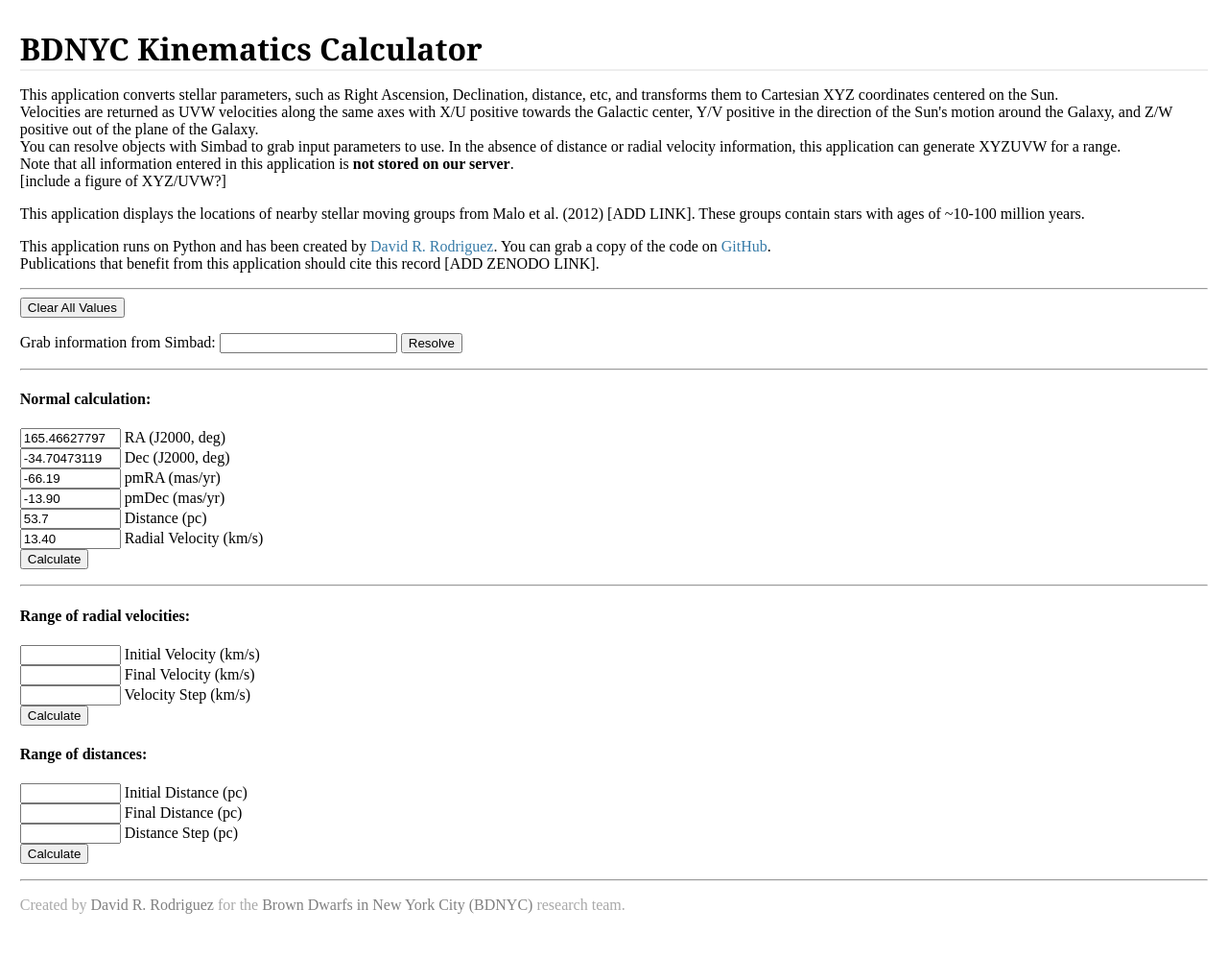
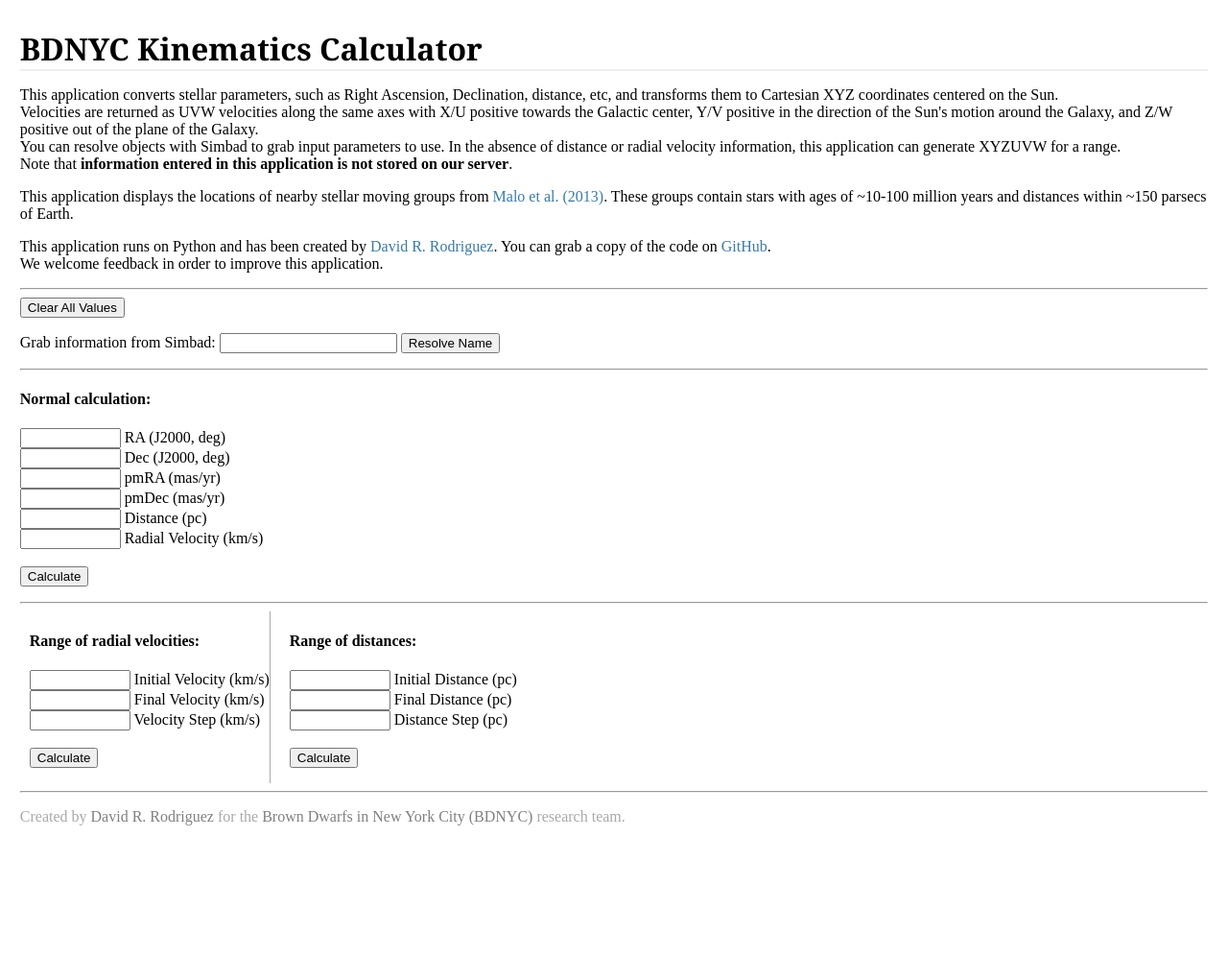
Before and after one commit to dr-rodriguez/Kinematics-App, a Flask app: page /query in a window 1280 px wide. Shown: the part 202-1199 px from the top of the page at 96% size. After the commit the page ends 1062 px from the top, so only its background shows below. Run offline with Flask 2, Linux system fonts and the light colour scheme.

Commit message:
html formatting

```diff
--- a/kinematics_app/static/style.css
+++ b/kinematics_app/static/style.css
@@ -488,3 +488,17 @@
 #branding li a { display: block; color: white; text-align: center;
                  padding: 14px 16px; text-decoration: none; }
 #branding li a:hover { background-color: #f9f9f9; color: #373737; }
+
+/* Form layout */
+.rvrange {
+    width: 250px;
+    float: left;
+    margin: 0px 10px 0px 10px;
+    border-right: thin solid #A9A9A9;
+}
+.distrange {
+    width: 250px;
+    float: left;
+    margin: 0px 10px 0px 10px;
+}
+.clearfix { clear:both }
--- a/kinematics_app/templates/query.html
+++ b/kinematics_app/templates/query.html
@@ -23,20 +23,19 @@
 
             You can resolve objects with Simbad to grab input parameters to use. In the absence of distance or
             radial velocity information, this application can generate XYZUVW for a range. <br>
-            Note that all information entered in this application is <b>not stored on our server</b>.
-            <br>
-
-            [include a figure of XYZ/UVW?]
+            Note that <b>information entered in this application is not stored on our server</b>.
         </p>
         <p>
-            This application displays the locations of nearby stellar moving groups from Malo et al. (2012) [ADD LINK].
-            These groups contain stars with ages of ~10-100 million years.
+            This application displays the locations of nearby stellar moving groups from
+            <a href="http://adsabs.harvard.edu/abs/2013ApJ...762...88M">Malo et al. (2013)</a>.
+            These groups contain stars with ages of ~10-100 million years and distances within ~150 parsecs of Earth.
         </p>
         <p>
             This application runs on Python and has been created by
             <a href="http://dr-rodriguez.github.io/">David R. Rodriguez</a>.
             You can grab a copy of the code on <a href="https://github.com/dr-rodriguez/Kinematics-App">GitHub</a>. <br>
-            Publications that benefit from this application should cite this record [ADD ZENODO LINK].
+            We welcome feedback in order to improve this application.
+            <!--Publications that benefit from this should cite this record [ADD ZENODO LINK].-->
         </p>
 
         <hr>
@@ -50,7 +49,7 @@
         <form method='post' action="simbad">
             <p>
                 Grab information from Simbad:
-                <input TYPE="TEXT" NAME="name" VALUE="{{name}}" SIZE=20> <input type="submit" value="Resolve">
+                <input TYPE="TEXT" NAME="name" VALUE="{{name}}" SIZE=20> <input type="submit" value="Resolve Name">
             </p>
         </form>
 
@@ -66,12 +65,14 @@
                 <input TYPE="TEXT" NAME="dist" VALUE="{{dist}}" SIZE=10>  Distance (pc)<BR>
                 <input TYPE="TEXT" NAME="rv" VALUE="{{rv}}" SIZE=10>  Radial Velocity (km/s)<BR>
                 <input type="hidden" name="type_flag" value="normal">
+                <br>
                 <input type='submit' value='Calculate' />
             </p>
         </form>
 
         <hr>
 
+        <div class="rvrange">
             <form id="multi_rv" method="post" action="results">
             <h4>Range of radial velocities:</h4>
                 <p>
@@ -79,10 +80,13 @@
                     <input type="text" name="rv_fin" value="{{rv_fin}}" size=10> Final Velocity (km/s)<br>
                     <input type="text" name="rv_step" value="{{rv_step}}" size=10> Velocity Step (km/s)<br>
                     <input type="hidden" name="type_flag" value="multi_rv">
+                    <br>
                     <input type="submit" value="Calculate">
                 </p>
             </form>
+        </div>
 
+        <div class="distrange">
             <form id="multi_dist" method="post" action="results">
             <h4>Range of distances:</h4>
                 <p>
@@ -90,17 +94,25 @@
                     <input type="text" name="dist_fin" value="{{dist_fin}}" size=10> Final Distance (pc)<br>
                     <input type="text" name="dist_step" value="{{dist_step}}" size=10> Distance Step (pc)<br>
                     <input type="hidden" name="type_flag" value="multi_dist">
+                    <br>
                     <input type="submit" value="Calculate">
                 </p>
             </form>
+        </div>
+
+        <div class="clearfix"></div>
 
     </div>
 
     <hr>
 
+    <div>
         <p id="grey_note">
             Created by <a href="http://dr-rodriguez.github.io/">David R. Rodriguez</a> for the
             <a href="http://www.bdnyc.org/">Brown Dwarfs in New York City (BDNYC)</a> research team.
         </p>
+    </div>
+
+
 
 </div>
```
Lines whose indentation alone changed are shown as unchanged.
